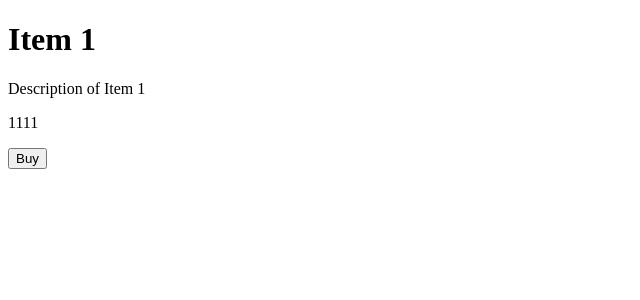
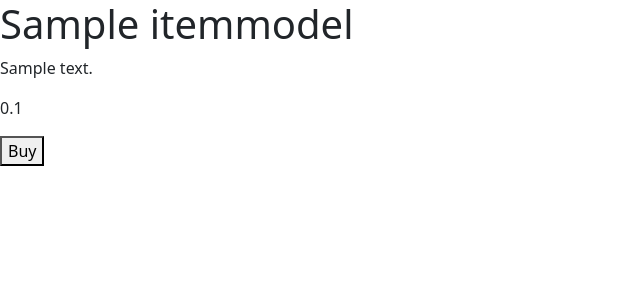
Before and after one commit to n1Z3R/django_stripe, a Django app: page /item/1 in a window 1280 px wide. Shown: the top 300 px of the page, without its empty margins (0-640 px from the left). Run offline with Django 4.2, Linux system fonts and the light colour scheme; tables that the repository leaves empty hold one stand-in row (values such as "Sample post"); some libraries are stand-ins or nearby versions.

Commit message:
second commit

```diff
--- a/payment_app/views.py
+++ b/payment_app/views.py
@@ -1,6 +1,6 @@
 import requests
 import stripe
-from django.http import HttpResponse, JsonResponse
+from django.http import HttpResponse, JsonResponse, Http404
 from django.shortcuts import render, redirect
 
 # Create your views here.
@@ -16,7 +16,10 @@ stripe.api_key = "sk_test_51KzyrHGbR74uZOiYMfLokqI3xSldt8Ic9cAj4igIKCec6a1tJWOE7
 
 @require_GET
 def create_session_view(request, item_id):
-    item = ItemModel.objects.get(pk=item_id)
+    try:
+        item = ItemModel.objects.get(pk=item_id)
+    except ItemModel.DoesNotExist:
+        raise Http404
     session = stripe.checkout.Session.create(
         line_items=[{
             'price_data': {
@@ -36,11 +39,16 @@ def create_session_view(request, item_id):
     return JsonResponse({"sessionId": session.id})
 
 
-class ItemView(TemplateView):
-    template_name = "index.html"
-
-
 @require_GET
-def redirect_to_checkout_view(request, item_id):
-    r = requests.get(request.build_absolute_uri(reverse('create_session_view', args=(item_id,))))
-    return HttpResponse(r.text)
+def index(request, item_id):
+    try:
+        item = ItemModel.objects.get(pk=item_id)
+    except ItemModel.DoesNotExist:
+        raise Http404
+    context = {
+        "item_id": item_id,
+        "title": item.name,
+        "description": item.description,
+        "price": item.price / 100
+    }
+    return render(request, 'index.html', context)
--- a/paymentdjango/urls.py
+++ b/paymentdjango/urls.py
@@ -21,5 +21,5 @@ from payment_app.views import *
 urlpatterns = [
     path('admin/', admin.site.urls),
     path('buy/<int:item_id>', create_session_view, name="create_session_view"),
-    path('item/<int:item_id>', ItemView.as_view())
+    path('item/<int:item_id>', index)
 ]
--- a/templates/index.html
+++ b/templates/index.html
@@ -3,22 +3,26 @@
 <head>
     <title>Buy Item 1</title>
     <script src="https://js.stripe.com/v3/"></script>
+    <link href="https://cdn.jsdelivr.net/npm/bootstrap@5.2.0-beta1/dist/css/bootstrap.min.css" rel="stylesheet"
+          integrity="sha384-0evHe/X+R7YkIZDRvuzKMRqM+OrBnVFBL6DOitfPri4tjfHxaWutUpFmBp4vmVor" crossorigin="anonymous">
 </head>
 <body>
-<h1>Item 1</h1>
-<p>Description of Item 1</p>
-<p>1111</p>
+<h1>{{ title }}</h1>
+<p>{{ description }}</p>
+<p>{{ price }}</p>
 <button id="buy-button">Buy</button>
 <script type="text/javascript">
       var stripe = Stripe('pk_test_51KzyrHGbR74uZOiYpDf0vIqTs6KiEgWSl1t0OZbnGMpA63s6M96oGzEgLZ1kpYQnKpC0SrWq2tS0eeMPNHaxEtt900NHrLF0th');
       var buyButton = document.getElementById('buy-button');
       buyButton.addEventListener('click', function() {
-        fetch('/buy/1', {method: 'GET'})
+        fetch('/buy/{{ item_id }}', {method: 'GET'})
         .then(response => {return response.json();})
         .then(session => {console.log(session);
         return stripe.redirectToCheckout({sessionId: session.sessionId})})
       });
 
+
+
 </script>
 </body>
 </html>
```
